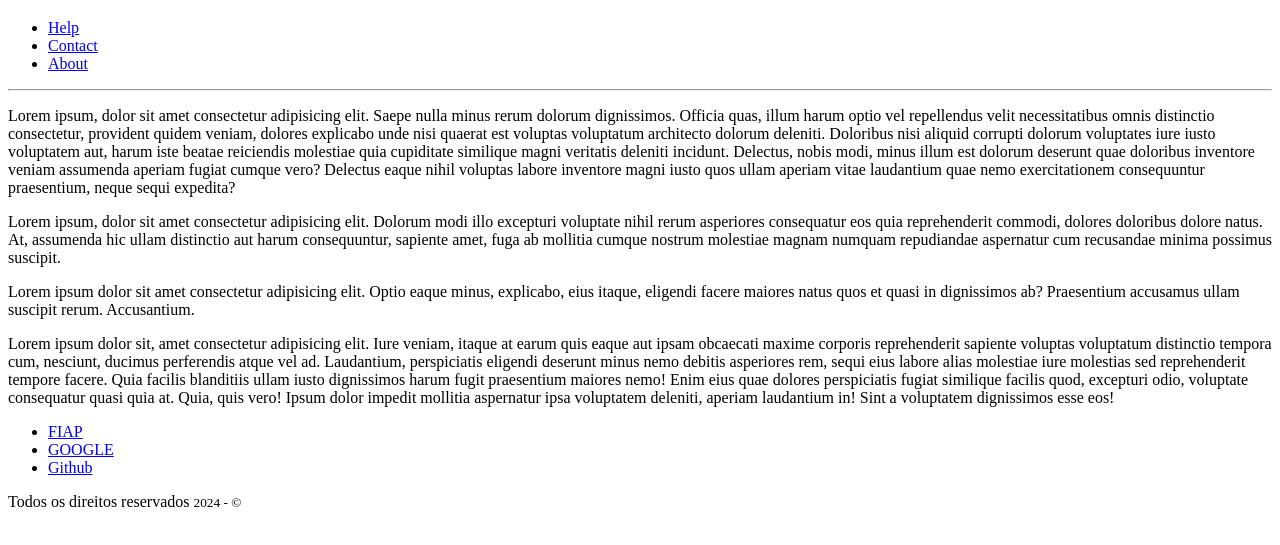
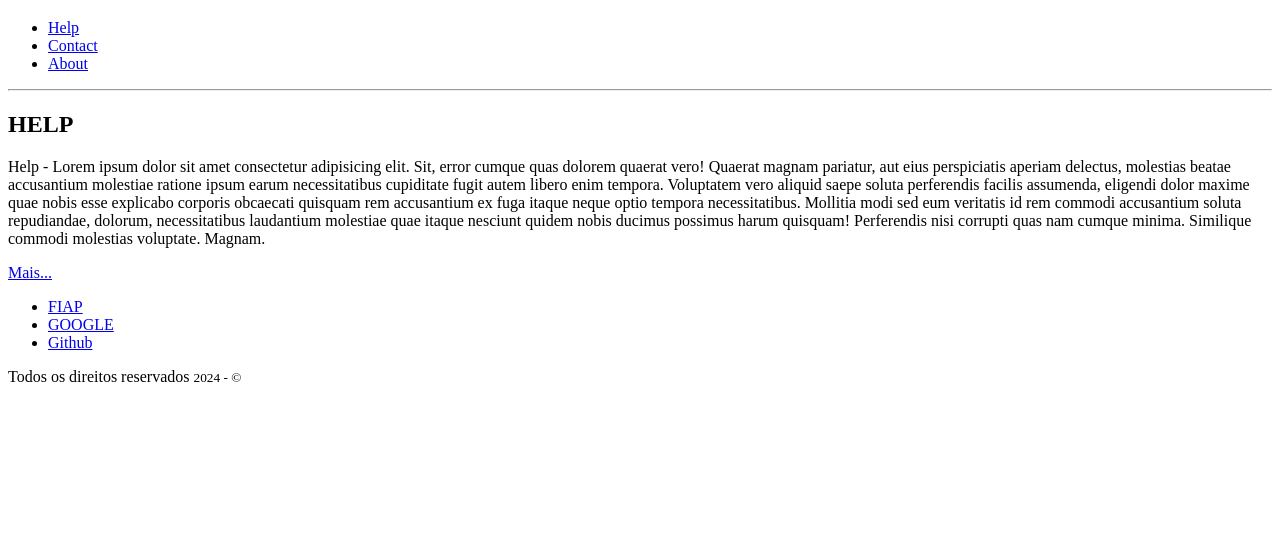
Before and after one commit to evandrpj/projeto-inicial, a plain HTML site: page index.html in a window 1280 px wide. Shown: the part 61-606 px from the top of the page. Drawn offline with Linux system fonts and the light colour scheme.

Commit message:
Update index.html

```diff
--- a/index.html
+++ b/index.html
@@ -31,50 +31,14 @@ A <!DOCTYPE html> document type definition, declaração define que este documen
       </header>
 
       <hr />
-
-      <section class="conteudo">
-        <p>
-          Lorem ipsum, dolor sit amet consectetur adipisicing elit. Saepe nulla
-          minus rerum dolorum dignissimos. Officia quas, illum harum optio vel
-          repellendus velit necessitatibus omnis distinctio consectetur,
-          provident quidem veniam, dolores explicabo unde nisi quaerat est
-          voluptas voluptatum architecto dolorum deleniti. Doloribus nisi
-          aliquid corrupti dolorum voluptates iure iusto voluptatem aut, harum
-          iste beatae reiciendis molestiae quia cupiditate similique magni
-          veritatis deleniti incidunt. Delectus, nobis modi, minus illum est
-          dolorum deserunt quae doloribus inventore veniam assumenda aperiam
-          fugiat cumque vero? Delectus eaque nihil voluptas labore inventore
-          magni iusto quos ullam aperiam vitae laudantium quae nemo
-          exercitationem consequuntur praesentium, neque sequi expedita?
-        </p>
-        <p>
-          Lorem ipsum, dolor sit amet consectetur adipisicing elit. Dolorum modi
-          illo excepturi voluptate nihil rerum asperiores consequatur eos quia
-          reprehenderit commodi, dolores doloribus dolore natus. At, assumenda
-          hic ullam distinctio aut harum consequuntur, sapiente amet, fuga ab
-          mollitia cumque nostrum molestiae magnam numquam repudiandae
-          aspernatur cum recusandae minima possimus suscipit.
-        </p>
-        <p>
-          Lorem ipsum dolor sit amet consectetur adipisicing elit. Optio eaque
-          minus, explicabo, eius itaque, eligendi facere maiores natus quos et
-          quasi in dignissimos ab? Praesentium accusamus ullam suscipit rerum.
-          Accusantium.
-        </p>
-        <p>
-          Lorem ipsum dolor sit, amet consectetur adipisicing elit. Iure veniam,
-          itaque at earum quis eaque aut ipsam obcaecati maxime corporis
-          reprehenderit sapiente voluptas voluptatum distinctio tempora cum,
-          nesciunt, ducimus perferendis atque vel ad. Laudantium, perspiciatis
-          eligendi deserunt minus nemo debitis asperiores rem, sequi eius labore
-          alias molestiae iure molestias sed reprehenderit tempore facere. Quia
-          facilis blanditiis ullam iusto dignissimos harum fugit praesentium
-          maiores nemo! Enim eius quae dolores perspiciatis fugiat similique
-          facilis quod, excepturi odio, voluptate consequatur quasi quia at.
-          Quia, quis vero! Ipsum dolor impedit mollitia aspernatur ipsa
-          voluptatem deleniti, aperiam laudantium in! Sint a voluptatem
-          dignissimos esse eos!
-        </p>
+ <section class="conteudo">
+        <div>
+          <h2>HELP</h2>
+          <p>
+            Help - Lorem ipsum dolor sit amet consectetur adipisicing elit. Sit, error cumque quas dolorem quaerat vero! Quaerat magnam pariatur, aut eius perspiciatis aperiam delectus, molestias beatae accusantium molestiae ratione ipsum earum necessitatibus cupiditate fugit autem libero enim tempora. Voluptatem vero aliquid saepe soluta perferendis facilis assumenda, eligendi dolor maxime quae nobis esse explicabo corporis obcaecati quisquam rem accusantium ex fuga itaque neque optio tempora necessitatibus. Mollitia modi sed eum veritatis id rem commodi accusantium soluta repudiandae, dolorum, necessitatibus laudantium molestiae quae itaque nesciunt quidem nobis ducimus possimus harum quisquam! Perferendis nisi corrupti quas nam cumque minima. Similique commodi molestias voluptate. Magnam.
+          </p>
+          <a href="./paginas/help.html">Mais...</a>
+        </div>
       </section>
 
       <footer class="rodape">
```
